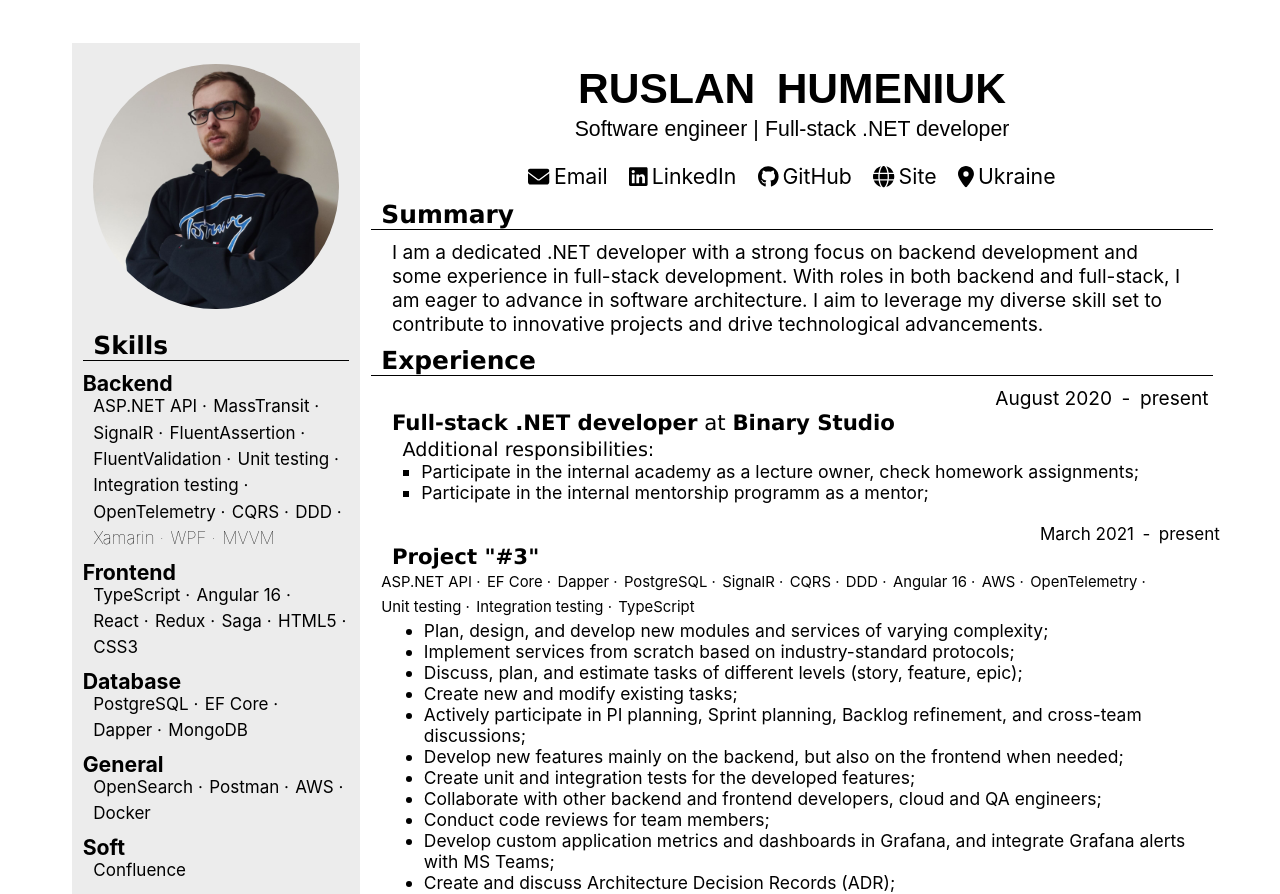
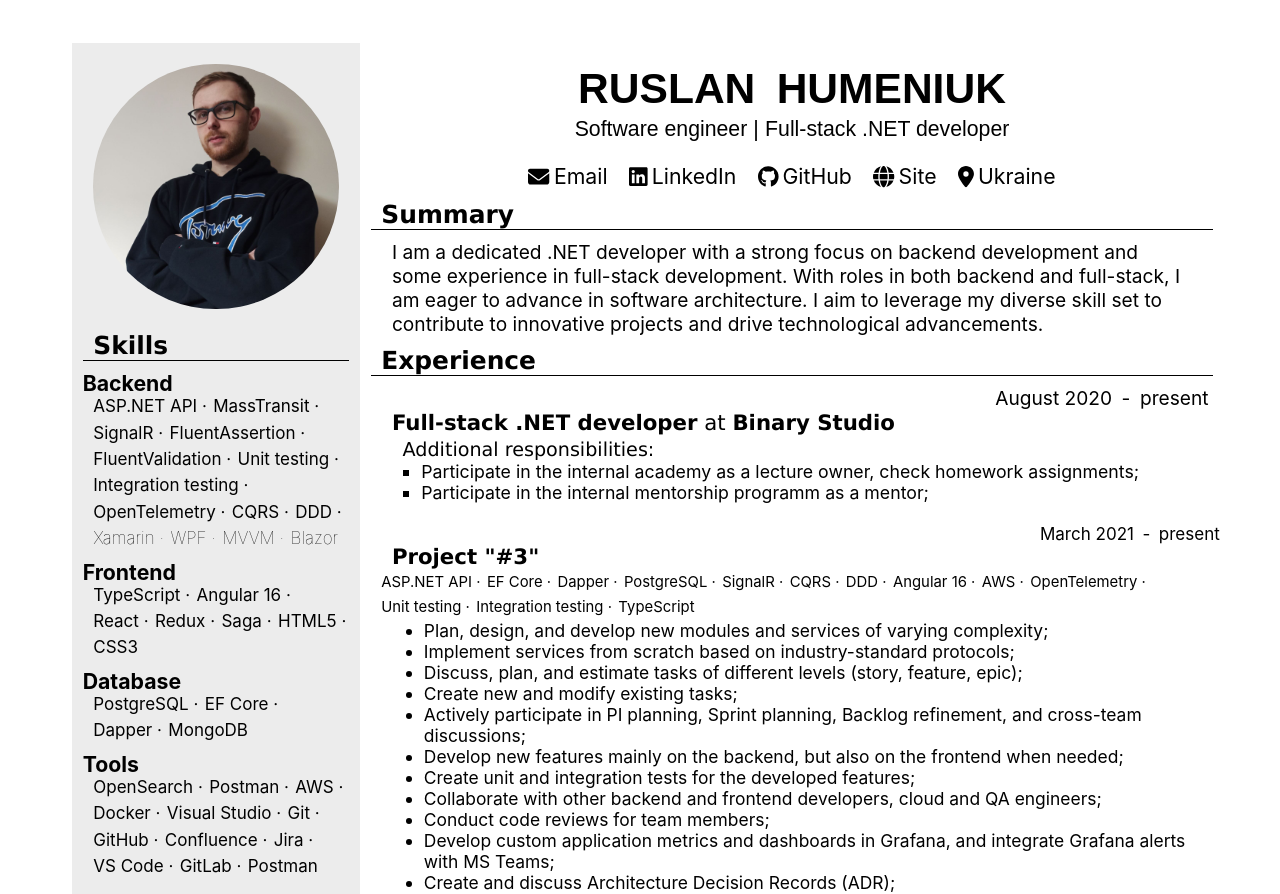
Before and after one commit to rusgumeniuk/portfolio, a React (Create React App) app: page / in a window 1280 px wide. Shown: the top 894 px of the page. Built offline with nearby package versions, Linux system fonts and the light colour scheme.

Commit message:
feat: add Tools array, move items to it, move SkillGroup to Skills.data

```diff
--- a/src/components/experience/data.ts
+++ b/src/components/experience/data.ts
@@ -1,5 +1,5 @@
 import { Job } from '../../models/job';
-import { Technologies } from '../../models/skills';
+import { Technologies, Tools } from '../../models/skills';
 export const Jobs: Job[] = [
   {
     company: {
@@ -58,7 +58,7 @@ export const Jobs: Job[] = [
           Technologies.Cqrs,
           Technologies.DomainDrivenDesign,
           Technologies.Angular,
-          Technologies.AWS,
+          Tools.AWS,
           Technologies.OpenTelemetry,
           Technologies.UnitTests,
           Technologies.IntegrationTests,
--- a/src/components/skills/data.ts
+++ b/src/components/skills/data.ts
@@ -1,4 +1,9 @@
-import { SkillGroup, Technologies } from '../../models/skills';
+import { Skill, Technologies, Tools } from '../../models/skills';
+
+interface SkillGroup {
+  title: string;
+  skills: Skill[];
+}
 
 export const SkillGroups: SkillGroup[] = [
   {
@@ -17,6 +22,7 @@ export const SkillGroups: SkillGroup[] = [
       { title: Technologies.Xamarin, levelOfUsage: 'NonCommercial' },
       { title: Technologies.WPF, levelOfUsage: 'NonCommercial' },
       { title: Technologies.ModelViewViewModel, levelOfUsage: 'NonCommercial' },
+      { title: Technologies.Blazor, levelOfUsage: 'NonCommercial' },
     ],
   },
   {
@@ -41,13 +47,20 @@ export const SkillGroups: SkillGroup[] = [
     ],
   },
   {
-    title: 'general',
+    title: 'tools',
     skills: [
-      { title: Technologies.OpenSearch, levelOfUsage: 'Commercial' },
-      { title: Technologies.Postman, levelOfUsage: 'Commercial' },
-      { title: Technologies.AWS, levelOfUsage: 'Commercial' },
-      { title: Technologies.Docker, levelOfUsage: 'Commercial' },
+      { title: Tools.OpenSearch, levelOfUsage: 'Commercial' },
+      { title: Tools.Postman, levelOfUsage: 'Commercial' },
+      { title: Tools.AWS, levelOfUsage: 'Commercial' },
+      { title: Tools.Docker, levelOfUsage: 'Commercial' },
+      { title: Tools.VisualStudio, versions: ['2022'] },
+      { title: Tools.Git, levelOfUsage: 'Commercial' },
+      { title: Tools.GitHub, levelOfUsage: 'Commercial' },
+      { title: Tools.Confluence, levelOfUsage: 'Commercial' },
+      { title: Tools.Jira, levelOfUsage: 'Commercial' },
+      { title: Tools.VsCode, levelOfUsage: 'Commercial' },
+      { title: Tools.GitLab, levelOfUsage: 'Commercial' },
+      { title: Tools.Postman },
     ],
   },
-  { title: 'soft', skills: [{ title: 'Confluence' }] },
 ];
--- a/src/models/skills.ts
+++ b/src/models/skills.ts
@@ -1,11 +1,7 @@
 export interface Skill {
   title: string;
   levelOfUsage?: 'NonCommercial' | 'Commercial';
-}
-
-export interface SkillGroup {
-  title: string;
-  skills: Skill[];
+  versions?: string[];
 }
 
 export const Technologies = {
@@ -30,15 +26,25 @@ export const Technologies = {
   UnitTests: 'Unit testing',
   IntegrationTests: 'Integration testing',
   OpenTelemetry: 'OpenTelemetry',
-  Docker: 'Docker',
   MassTransit: 'MassTransit',
-  AWS: 'AWS',
   FluentValidation: 'FluentValidation',
   FluentAssertion: 'FluentAssertion',
-  OpenSearch: 'OpenSearch',
   WPF: 'WPF',
   Xamarin: 'Xamarin',
   ModelViewViewModel: 'MVVM',
+  Blazor: 'Blazor',
+};
+
+export const Tools = {
+  Docker: 'Docker',
+  AWS: 'AWS',
+  OpenSearch: 'OpenSearch',
   Postman: 'Postman',
+  Confluence: 'Confluence',
+  Jira: 'Jira',
+  VisualStudio: 'Visual Studio',
+  VsCode: 'VS Code',
+  Git: 'Git',
+  GitHub: 'GitHub',
+  GitLab: 'GitLab',
 };
-// TODO: split into tools/apps
```
